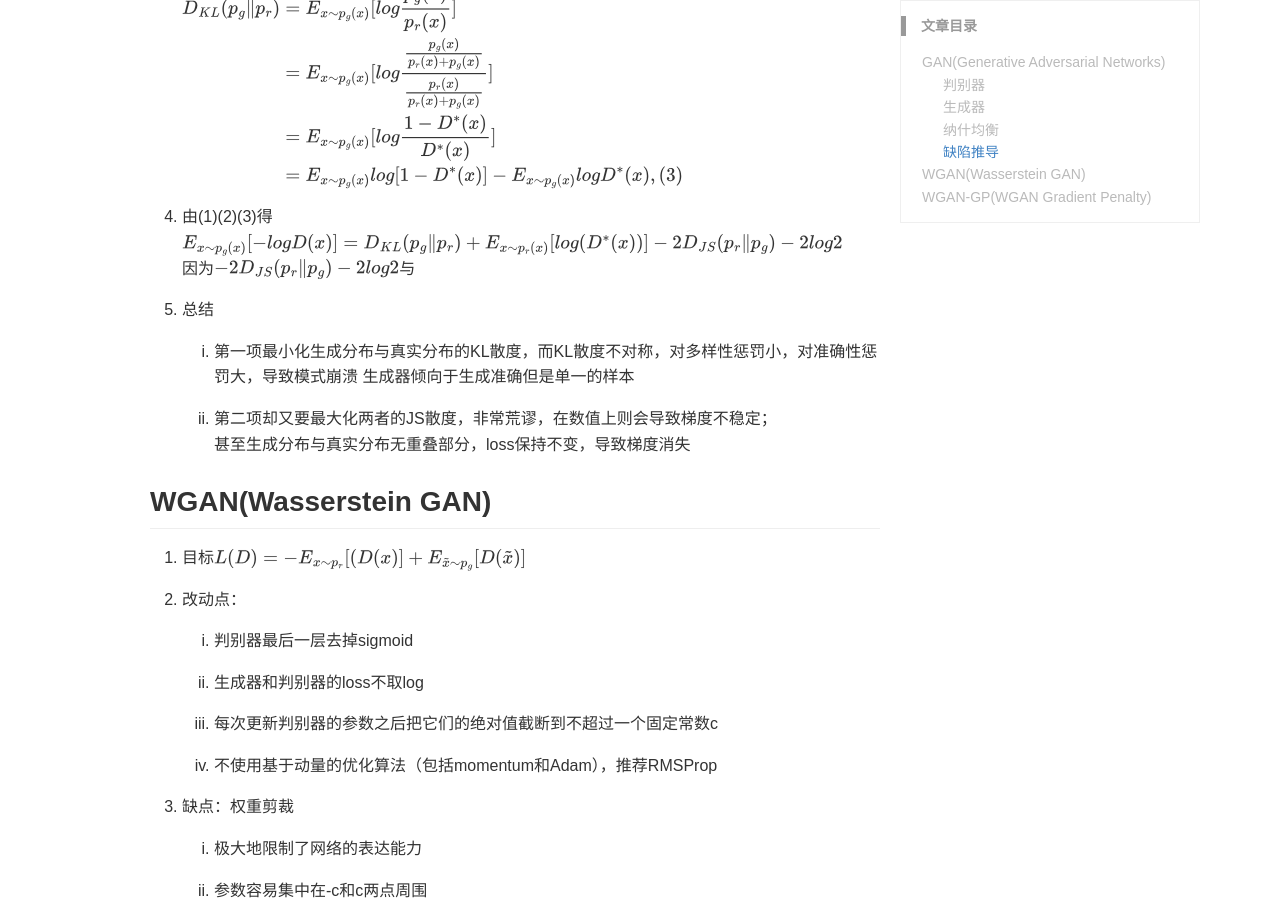
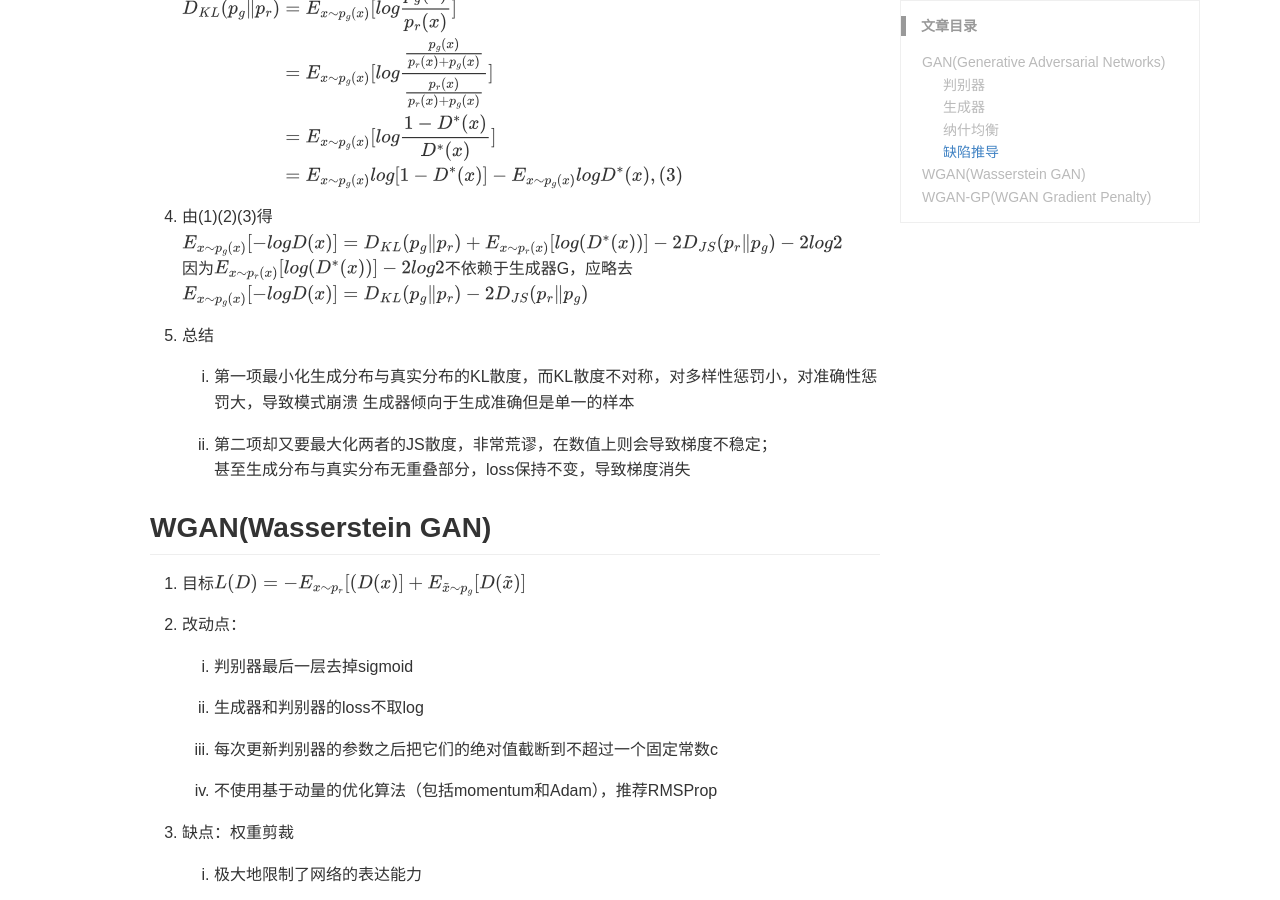
Before and after one commit to AccelYu/AccelYu.github.io, a Jekyll site: the page built from _posts/2020-08-02-nn_model04.md, in a window 1280 px wide and 900 px high, scrolled down 1412 px. Built offline with Jekyll 4.4.1, drawn with Linux system fonts in a browser that asks for light colours; some web fonts are replaced; comment, search, counter and statistics services are not loaded; a style sheet for code colours, icons or effects is not loaded; some of the changed text lies outside the part shown.

Commit message:
Update 2020-08-02-nn_model04.md

```diff
--- a/_posts/2020-08-02-nn_model04.md
+++ b/_posts/2020-08-02-nn_model04.md
@@ -54,7 +54,8 @@ $$\begin{align}D_{KL}(p_g \Vert p_r)
 
 4. 由(1)(2)(3)得
 $E_{x\sim p_g(x)}[-logD(x)]=D_{KL}(p_g \Vert p_r)+E_{x\sim p_r(x)}[log(D^\ast (x))]-2D_{JS}(p_r \Vert p_g)-2log2$
-因为$-2D_{JS}(p_r \Vert p_g)-2log2$与
+因为$E_{x\sim p_r(x)}[log(D^\ast (x))]-2log2$不依赖于生成器G，应略去
+$E_{x\sim p_g(x)}[-logD(x)]=D_{KL}(p_g \Vert p_r)-2D_{JS}(p_r \Vert p_g)$
 
 5. 总结
    1. 第一项最小化生成分布与真实分布的KL散度，而KL散度不对称，对多样性惩罚小，对准确性惩罚大，导致模式崩溃
```
